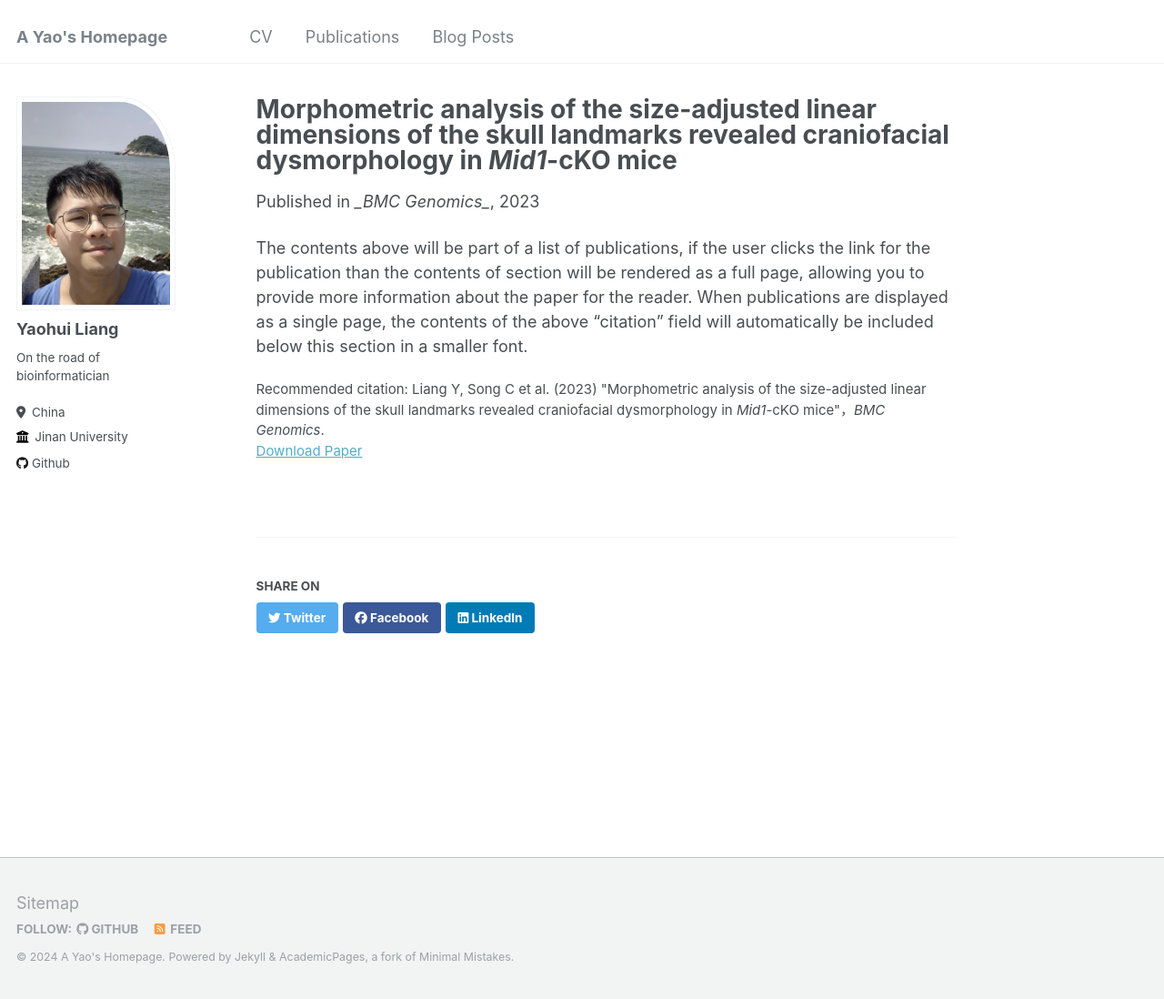
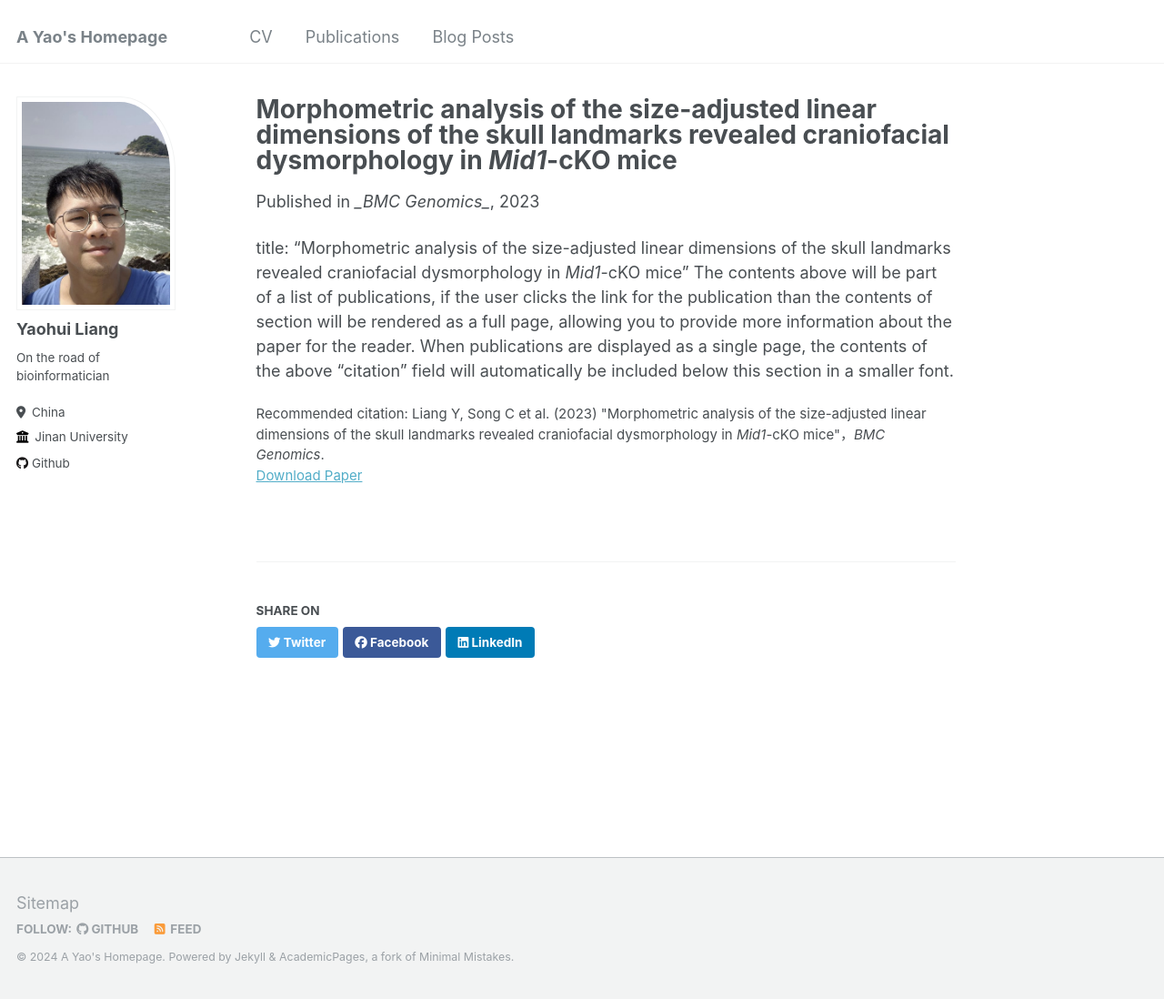
Before and after one commit to Stupid1Fish/Academic-Pages, a Jekyll site: the page built from _publications/2023-02-09-paper-title-number-1.md, in a window 1280 px wide and 1098 px high. Shown: the whole window at 91% size. Built offline with Jekyll 4.4.1, drawn with Linux system fonts in a browser that asks for light colours.

Commit message:
Update 2023-02-09-paper-title-number-1.md

```diff
--- a/_publications/2023-02-09-paper-title-number-1.md
+++ b/_publications/2023-02-09-paper-title-number-1.md
@@ -9,4 +9,5 @@ paperurl: 'https://pubmed.ncbi.nlm.nih.gov/36759768/'
 citation: 'Liang Y, Song C et al. (2023) "Morphometric analysis of the size-adjusted linear dimensions of the skull landmarks revealed craniofacial dysmorphology in <i>Mid1</i>-cKO mice"，<i>BMC Genomics</i>.  '
 ---
 
+title: "Morphometric analysis of the size-adjusted linear dimensions of the skull landmarks revealed craniofacial dysmorphology in _Mid1_-cKO mice"
 The contents above will be part of a list of publications, if the user clicks the link for the publication than the contents of section will be rendered as a full page, allowing you to provide more information about the paper for the reader. When publications are displayed as a single page, the contents of the above “citation” field will automatically be included below this section in a smaller font.
```
